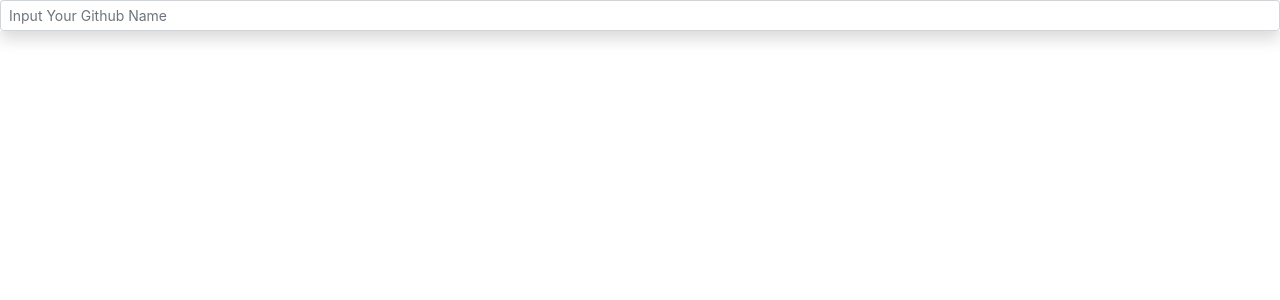
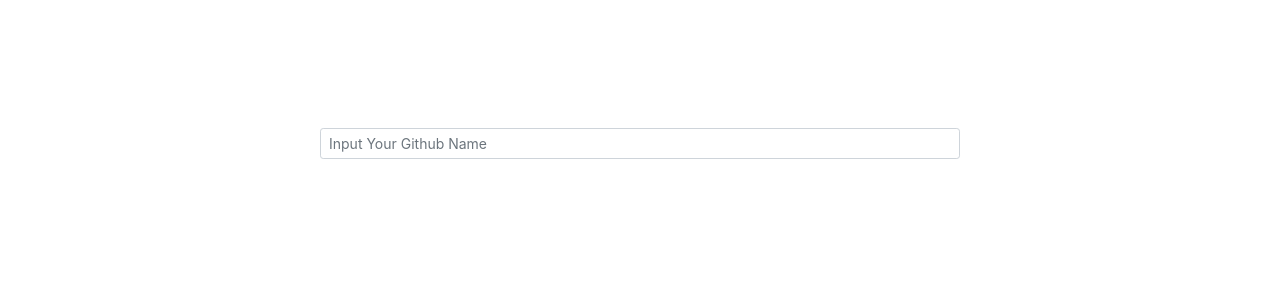
Before and after one commit to DongHwani/commit-plan, a Vue app: page / in a window 1280 px wide. Shown: the top 300 px of the page. Built offline with nearby package versions, Linux system fonts and the light colour scheme.

Commit message:
feat : Add GridView

```diff
--- a/src/App.vue
+++ b/src/App.vue
@@ -1,13 +1,11 @@
 <template>
   <div id="app">
-      <SearchView v-on:search="searchRepositories"></SearchView>
-      <CardListView v-bind:propsData="repositories"></CardListView>
+      <GridView v-on:search="search" v-bind:gridData="repositories"></GridView>
   </div>
 </template>
 
 <script>
-import SearchView from './components/SearchView'
-import CardListView from './components/CardListView'
+import GridView from './components/GridView'
 import { fetchRepositories } from './api/index.js'
 
 export default {
@@ -17,7 +15,7 @@
     }
   },
   methods: {
-    searchRepositories(keyword){
+    search(keyword){
      if(this.repositories.length > 0) {
        this.repositories = [];
      }
@@ -38,13 +36,14 @@
     },
 
   },
-  components : {
-     SearchView,
-     CardListView
+  components : { GridView,
   }
 }
 </script>
 
-<style>
+<style scoped>
+body {
+  background-color: black;
+}
 
 </style>
--- a/src/components/CardItemView.vue
+++ b/src/components/CardItemView.vue
@@ -1,12 +1,11 @@
 <template>
   <div>
-    <b-card  v-bind:title="repository.full_name" img-alt="Image"
+    <b-card  v-bind:title="repository.full_name" img-alt="Image" v-on:click="cardClick"
              img-top tag="article" style="max-width: 20rem;" class="mb-2">
-    <b-card-text>
+    <b-card-text class="description-text">
       {{ repository.description }}
     </b-card-text>
 
-    <b-button href="#" variant="primary">Go somewhere</b-button>
   </b-card>
 
   </div>
@@ -15,14 +14,23 @@
 <script>
 export default {
     props :  ['repository'],
-    computed: {
-      titleText(){
-        return "hi";
+    methods: {
+      cardClick(){
+        console.log(":")
       }
-    },
+    }
 }
 </script>
 
-<style>
-
+<style scoped>
+.description-text {
+  color : #676F7E;
+}
+.card-title{
+  font-size: 1rem;
+}
+.mb-2 {
+  color: white;
+  background-color: #0D1117;
+}
 </style>
--- /dev/null
+++ b/src/components/GridView.vue
@@ -0,0 +1,35 @@
+<template>
+    <div class="grid-view">
+        <SearchView v-on:search-grid="search"></SearchView>
+        <CardListView :propsData="gridData"></CardListView>
+    </div>
+</template>
+
+<script>
+import CardListView  from './CardListView'
+import SearchView  from './SearchView'
+
+export default {
+    data(){
+        return {
+            repositories: []
+        }
+    },
+    props:['gridData'],
+    methods: {
+        search(keyword){
+            this.$emit('search', keyword)
+        }
+    },
+    components : {
+        SearchView,
+        CardListView
+    }
+}
+</script>
+
+<style>
+.grid-view {
+    margin-top: 10%;
+}
+</style>
--- a/src/components/SearchView.vue
+++ b/src/components/SearchView.vue
@@ -1,9 +1,8 @@
 <template>
-  <div class="inputBox shadow">
-      <b-form-input size="sm"
+  <div>
+      <b-form-input size="sm" id="searchInput"
           type="text" placeholder="Input Your Github Name"
-          v-on:keyup.enter="search" required
-          v-model="keyword" >
+          v-on:keyup.enter="search" required v-model="keyword" >
       </b-form-input>
   </div>
 </template>
@@ -17,13 +16,16 @@
     },
     methods: {
         search() {
-          this.$emit('search', this.keyword)
+          this.$emit('search-grid', this.keyword)
+          this.keyword = ''
         }
     }
 }
 </script>
 
-<style>
-
-
+<style >
+#searchInput{
+    width:50%;
+    margin: 0 auto;
+}
 </style>
```
Also changed, not shown: src/components/ListView.vue (deleted, +0 -36 lines).
